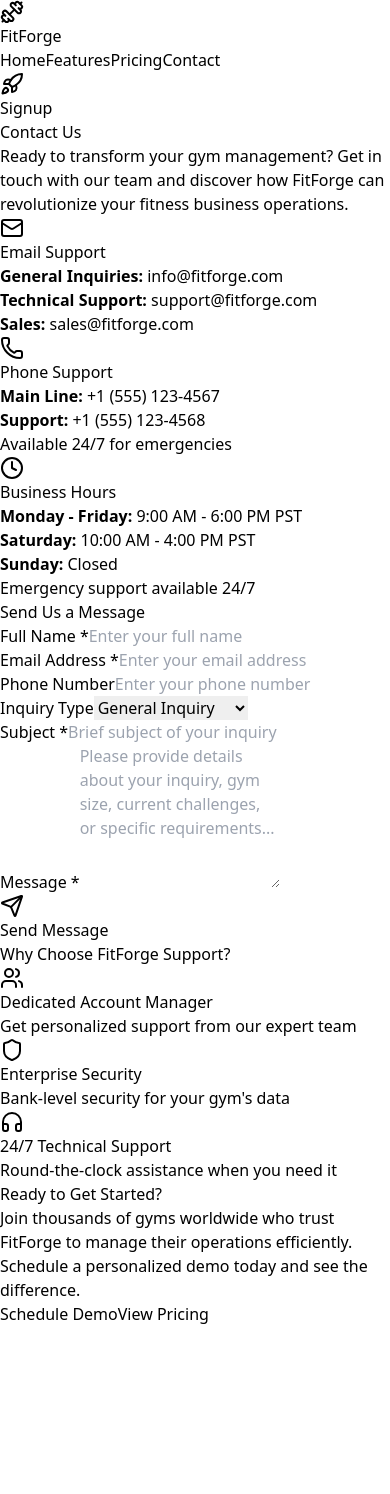
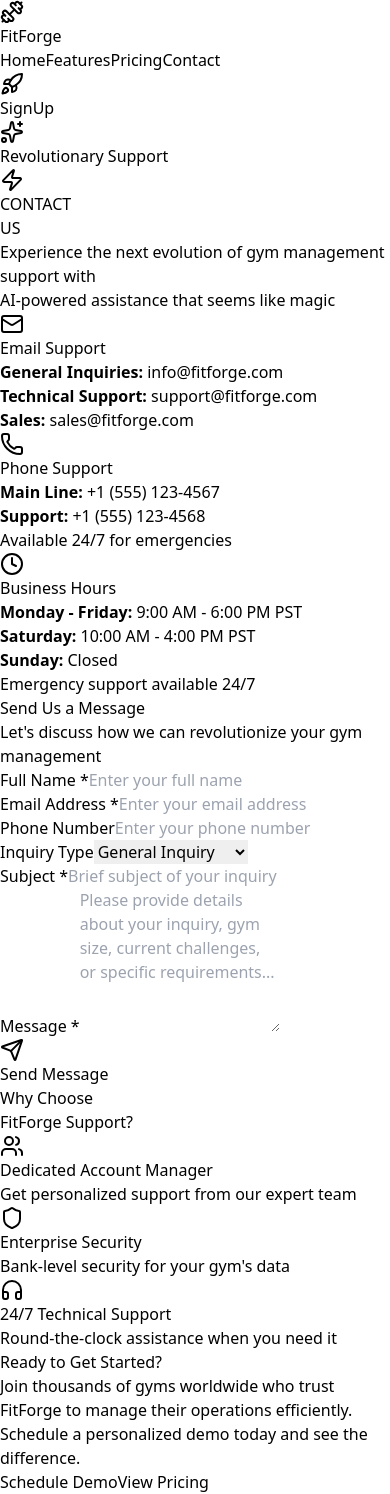
Before and after one commit to Dhruvmishra482/gym-frontend, a React (Vite) app: page /contact in a window 390 px wide. Before the commit the page ends 1326 px from the top, so only its background shows below. Built offline with nearby package versions, Linux system fonts and the light colour scheme.

Commit message:
Made new Changes

```diff
--- a/src/components/Hero/Home.jsx
+++ b/src/components/Hero/Home.jsx
@@ -56,7 +56,7 @@
   return (
     <section
       ref={containerRef}
-      className="relative pb-20 min-h-screen flex items-center justify-center overflow-hidden bg-gradient-to-br from-gray-900 via-black to-gray-800"
+      className="relative py-24 pb-20 min-h-screen flex items-center justify-center overflow-hidden bg-gradient-to-br from-gray-900 via-black to-gray-800"
     >
       {/* Animated Background Effects */}
       <div className="fixed inset-0 z-0">
--- a/src/components/Hero/Navigation.jsx
+++ b/src/components/Hero/Navigation.jsx
@@ -12,7 +12,7 @@
   }, []);
 
   return (
-    <nav className="fixed top-0 w-full bg-black/80 backdrop-blur-2xl z-50 border-b border-orange-500/30">
+    <header className="fixed top-0 left-0 right-0 z-50 bg-black/80 backdrop-blur-2xl border-b border-orange-500/30">
       <div
         className="absolute inset-0 opacity-20 pointer-events-none"
         style={{
@@ -20,45 +20,39 @@
         }}
       />
       <div className="max-w-7xl mx-auto px-4 sm:px-6 lg:px-8">
-        <div className="flex items-center justify-between h-16">
-          {/* Logo */}
+        <div className="flex justify-between items-center py-4">
           <div className="flex items-center space-x-3 group">
             <div className="relative">
-              <Dumbbell className="w-8 h-8 text-orange-500 transform group-hover:rotate-12 transition-transform duration-300" />
+              <Dumbbell className="w-10 h-10 text-orange-500 transform group-hover:rotate-12 transition-transform duration-300" />
               <div className="absolute inset-0 bg-orange-500 blur-lg opacity-50 group-hover:opacity-75 transition-opacity" />
             </div>
-            <span className="text-2xl font-black bg-gradient-to-r from-orange-400 via-yellow-400 to-orange-500 bg-clip-text text-transparent animate-pulse">
+            <span className="text-3xl font-black bg-gradient-to-r from-orange-400 via-yellow-400 to-orange-500 bg-clip-text text-transparent animate-pulse">
               FitForge
             </span>
           </div>
 
-          {/* Links + Login */}
-          <div className="hidden md:flex items-center space-x-6">
+          <nav className="hidden md:flex space-x-8">
             {["Home", "Features", "Pricing", "Contact"].map((item) => (
               <Link
                 key={item}
-                to={`/${item.toLowerCase()}`}
-                className="text-slate-300 hover:text-orange-400 transition-all duration-300 hover:scale-110 font-semibold"
+                to={item === "Home" ? "/home" : `/${item.toLowerCase()}`}
+                className="text-lg font-semibold transition-all duration-300 hover:text-orange-400 hover:scale-110 text-slate-300"
               >
                 {item}
               </Link>
             ))}
+          </nav>
 
-            {/* Login Button */}
-            <Link
-              to="/signup"
-              className="relative group bg-gradient-to-r from-orange-500 to-yellow-500 hover:from-orange-400 hover:to-yellow-400 text-black px-6 py-2 rounded-full font-bold transition-all duration-300 transform hover:scale-110"
-            >
-              <span className="relative z-10 flex items-center">
-                <Rocket className="w-4 h-4 mr-2 group-hover:animate-bounce" />
-                Signup
-              </span>
-              <div className="absolute inset-0 bg-gradient-to-r from-orange-600 to-yellow-600 rounded-full blur-lg opacity-50 group-hover:opacity-75 transition-opacity" />
-            </Link>
-          </div>
+          <Link to="/signup" className="relative group inline-block">
+            <span className="relative z-10 flex items-center bg-gradient-to-r from-orange-500 to-yellow-500 hover:from-orange-400 hover:to-yellow-400 text-white px-8 py-3 rounded-full text-lg font-bold transition-all duration-300 transform hover:scale-110 hover:rotate-1">
+              <Rocket className="w-5 h-5 mr-2 group-hover:animate-bounce" />
+              SignUp
+            </span>
+            <div className="absolute inset-0 bg-gradient-to-r from-orange-600 to-yellow-600 rounded-full blur-lg opacity-50 group-hover:opacity-75 transition-opacity pointer-events-none" />
+          </Link>
         </div>
       </div>
-    </nav>
+    </header>
   );
 };
 
--- a/src/components/NavbarNavigation/ContactUs.jsx
+++ b/src/components/NavbarNavigation/ContactUs.jsx
@@ -1,5 +1,4 @@
 import React, { useState } from "react";
-import { Link } from "react-router-dom";
 import {
   Mail,
   Phone,
@@ -8,6 +7,8 @@
   Users,
   Shield,
   Headphones,
+  Sparkles,
+  Zap,
 } from "lucide-react";
 
 export default function ContactUs() {
@@ -70,7 +71,7 @@
           <p className="mb-2">
             <strong>Support:</strong> +1 (555) 123-4568
           </p>
-          <p className="text-sm text-gray-400">
+          <p className="text-sm text-purple-300">
             Available 24/7 for emergencies
           </p>
         </div>
@@ -90,7 +91,7 @@
           <p className="mb-2">
             <strong>Sunday:</strong> Closed
           </p>
-          <p className="text-sm text-orange-400">
+          <p className="text-sm text-cyan-300">
             Emergency support available 24/7
           </p>
         </div>
@@ -103,58 +104,107 @@
       icon: <Users className="w-6 h-6" />,
       title: "Dedicated Account Manager",
       description: "Get personalized support from our expert team",
+      gradient: "from-orange-400 to-pink-400",
     },
     {
       icon: <Shield className="w-6 h-6" />,
       title: "Enterprise Security",
       description: "Bank-level security for your gym's data",
+      gradient: "from-cyan-400 to-blue-400",
     },
     {
       icon: <Headphones className="w-6 h-6" />,
       title: "24/7 Technical Support",
       description: "Round-the-clock assistance when you need it",
+      gradient: "from-purple-400 to-pink-400",
     },
   ];
 
   return (
-    <div className="min-h-screen bg-gradient-to-br from-slate-900 via-blue-900 to-slate-800">
-      <div className="max-w-7xl mx-auto px-6 py-16">
+    <div className="min-h-screen bg-black relative overflow-hidden py-14">
+      {/* Animated Background Elements */}
+      <div className="absolute inset-0">
+        <div className="absolute top-20 left-10 w-72 h-72 bg-gradient-to-br from-orange-500/20 to-pink-500/20 rounded-full blur-3xl animate-pulse"></div>
+        <div className="absolute top-40 right-20 w-96 h-96 bg-gradient-to-br from-cyan-500/20 to-blue-500/20 rounded-full blur-3xl animate-pulse delay-1000"></div>
+        <div className="absolute bottom-20 left-1/3 w-80 h-80 bg-gradient-to-br from-purple-500/20 to-pink-500/20 rounded-full blur-3xl animate-pulse delay-2000"></div>
+      </div>
+
+      <div className="relative z-10 max-w-7xl mx-auto px-6 py-16">
         {/* Hero Section */}
         <div className="text-center mb-16">
-          <h1 className="text-5xl md:text-6xl font-extrabold bg-gradient-to-r from-orange-400 via-yellow-400 to-orange-500 bg-clip-text text-transparent mb-6">
-            Contact Us
+          <div className="inline-flex items-center space-x-2 bg-gradient-to-r from-orange-600/20 to-pink-600/20 backdrop-blur-sm border border-orange-500/30 rounded-full px-6 py-3 mb-8">
+            <Sparkles className="w-5 h-5 text-orange-400" />
+            <span className="text-orange-300 font-semibold">
+              Revolutionary Support
+            </span>
+            <Zap className="w-5 h-5 text-pink-400" />
+          </div>
+
+          <h1 className="text-6xl md:text-8xl font-black mb-6 leading-tight">
+            <span className="bg-gradient-to-r from-orange-400 via-yellow-400 to-pink-400 bg-clip-text text-transparent">
+              CONTACT
+            </span>
+            <br />
+            <span className="bg-gradient-to-r from-cyan-400 via-blue-400 to-purple-400 bg-clip-text text-transparent">
+              US
+            </span>
           </h1>
-          <p className="text-xl text-gray-300 max-w-3xl mx-auto">
-            Ready to transform your gym management? Get in touch with our team
-            and discover how FitForge can revolutionize your fitness business
-            operations.
+
+          <div className="max-w-4xl mx-auto mb-8">
+            <p className="text-xl text-gray-300 mb-4">
+              Experience the{" "}
+              <span className="bg-gradient-to-r from-orange-400 to-pink-400 bg-clip-text text-transparent font-bold">
+                next evolution
+              </span>{" "}
+              of gym management support with
             </p>
+            <p className="text-2xl font-bold">
+              <span className="bg-gradient-to-r from-purple-400 to-cyan-400 bg-clip-text text-transparent">
+                AI-powered assistance
+              </span>{" "}
+              <span className="text-gray-300">that seems like magic</span>
+            </p>
+          </div>
         </div>
 
         {/* Contact Information Grid */}
-        <div className="grid md:grid-cols-3 gap-8 mb-16 max-w-5xl mx-auto">
+        <div className="grid md:grid-cols-3 gap-8 mb-16 max-w-6xl mx-auto">
           {contactInfo.map((info, index) => (
-            <div
-              key={index}
-              className="bg-white/5 backdrop-blur-md rounded-2xl p-6 border border-orange-500/10 hover:border-orange-500/30 transition-all duration-300 hover:-translate-y-2 hover:shadow-xl hover:shadow-orange-500/10"
-            >
-              <div className="text-orange-400 mb-4">{info.icon}</div>
-              <h3 className="text-xl font-bold text-orange-400 mb-3">
+            <div key={index} className="group relative h-full">
+              <div className="absolute inset-0 bg-gradient-to-r from-orange-500/20 via-pink-500/20 to-purple-500/20 rounded-2xl blur-xl group-hover:blur-2xl transition-all duration-300"></div>
+              <div className="relative bg-gray-900/50 backdrop-blur-xl rounded-2xl p-8 border border-gray-700/50 hover:border-orange-400/50 transition-all duration-300 transform hover:-translate-y-2 h-full flex flex-col">
+                <div className="text-transparent bg-gradient-to-r from-orange-400 to-pink-400 bg-clip-text mb-6">
+                  {info.icon}
+                </div>
+                <h3 className="text-xl font-bold bg-gradient-to-r from-orange-400 to-pink-400 bg-clip-text text-transparent mb-4">
                   {info.title}
                 </h3>
-              <div className="text-gray-300 text-sm">{info.content}</div>
+                <div className="text-gray-300 text-sm flex-grow">
+                  {info.content}
+                </div>
+              </div>
             </div>
           ))}
         </div>
 
         {/* Contact Form */}
-        <div className="bg-white/5 backdrop-blur-md rounded-2xl p-8 border border-orange-500/10 mb-12">
-          <h2 className="text-3xl font-bold text-orange-400 text-center mb-8">
+        <div className="relative mb-16">
+          <div className="absolute inset-0 bg-gradient-to-r from-orange-500/10 via-purple-500/10 to-cyan-500/10 rounded-3xl blur-2xl"></div>
+          <div className="relative bg-gray-900/40 backdrop-blur-xl rounded-3xl p-10 border border-gray-700/30">
+            <div className="text-center mb-10">
+              <h2 className="text-4xl font-black mb-4">
+                <span className="bg-gradient-to-r from-orange-400 via-pink-400 to-purple-400 bg-clip-text text-transparent">
                   Send Us a Message
+                </span>
               </h2>
-          <div className="grid md:grid-cols-2 gap-6">
-            <div className="space-y-2">
-              <label className="text-orange-400 font-semibold">
+              <p className="text-gray-400">
+                Let's discuss how we can revolutionize your gym management
+              </p>
+            </div>
+
+            <div className="grid md:grid-cols-2 gap-8">
+              <div className="space-y-3">
+                <label className="block text-sm font-bold bg-gradient-to-r from-orange-400 to-pink-400 bg-clip-text text-transparent">
                   Full Name *
                 </label>
                 <input
@@ -162,13 +212,13 @@
                   name="name"
                   value={formData.name}
                   onChange={handleInputChange}
-                className="w-full bg-white/10 border border-orange-500/20 rounded-xl px-4 py-3 text-white placeholder-gray-400 focus:border-orange-400 focus:outline-none focus:ring-2 focus:ring-orange-400/20 transition-all"
+                  className="w-full bg-gray-800/50 backdrop-blur-sm border border-gray-600/50 rounded-xl px-6 py-4 text-white placeholder-gray-500 focus:border-orange-400 focus:outline-none focus:ring-2 focus:ring-orange-400/30 transition-all"
                   placeholder="Enter your full name"
                 />
               </div>
 
-            <div className="space-y-2">
-              <label className="text-orange-400 font-semibold">
+              <div className="space-y-3">
+                <label className="block text-sm font-bold bg-gradient-to-r from-orange-400 to-pink-400 bg-clip-text text-transparent">
                   Email Address *
                 </label>
                 <input
@@ -176,13 +226,13 @@
                   name="email"
                   value={formData.email}
                   onChange={handleInputChange}
-                className="w-full bg-white/10 border border-orange-500/20 rounded-xl px-4 py-3 text-white placeholder-gray-400 focus:border-orange-400 focus:outline-none focus:ring-2 focus:ring-orange-400/20 transition-all"
+                  className="w-full bg-gray-800/50 backdrop-blur-sm border border-gray-600/50 rounded-xl px-6 py-4 text-white placeholder-gray-500 focus:border-orange-400 focus:outline-none focus:ring-2 focus:ring-orange-400/30 transition-all"
                   placeholder="Enter your email address"
                 />
               </div>
 
-            <div className="space-y-2">
-              <label className="text-orange-400 font-semibold">
+              <div className="space-y-3">
+                <label className="block text-sm font-bold bg-gradient-to-r from-orange-400 to-pink-400 bg-clip-text text-transparent">
                   Phone Number
                 </label>
                 <input
@@ -190,119 +240,143 @@
                   name="phone"
                   value={formData.phone}
                   onChange={handleInputChange}
-                className="w-full bg-white/10 border border-orange-500/20 rounded-xl px-4 py-3 text-white placeholder-gray-400 focus:border-orange-400 focus:outline-none focus:ring-2 focus:ring-orange-400/20 transition-all"
+                  className="w-full bg-gray-800/50 backdrop-blur-sm border border-gray-600/50 rounded-xl px-6 py-4 text-white placeholder-gray-500 focus:border-orange-400 focus:outline-none focus:ring-2 focus:ring-orange-400/30 transition-all"
                   placeholder="Enter your phone number"
                 />
               </div>
 
-            <div className="space-y-2">
-              <label className="text-orange-400 font-semibold">
+              <div className="space-y-3">
+                <label className="block text-sm font-bold bg-gradient-to-r from-orange-400 to-pink-400 bg-clip-text text-transparent">
                   Inquiry Type
                 </label>
                 <select
                   name="inquiry"
                   value={formData.inquiry}
                   onChange={handleInputChange}
-                className="w-full bg-white/10 border border-orange-500/20 rounded-xl px-4 py-3 text-white focus:border-orange-400 focus:outline-none focus:ring-2 focus:ring-orange-400/20 transition-all"
+                  className="w-full bg-gray-800/50 backdrop-blur-sm border border-gray-600/50 rounded-xl px-6 py-4 text-white focus:border-orange-400 focus:outline-none focus:ring-2 focus:ring-orange-400/30 transition-all"
                 >
-                <option value="general" className="bg-slate-800">
+                  <option value="general" className="bg-gray-800">
                     General Inquiry
                   </option>
-                <option value="sales" className="bg-slate-800">
+                  <option value="sales" className="bg-gray-800">
                     Sales & Pricing
                   </option>
-                <option value="support" className="bg-slate-800">
+                  <option value="support" className="bg-gray-800">
                     Technical Support
                   </option>
-                <option value="demo" className="bg-slate-800">
+                  <option value="demo" className="bg-gray-800">
                     Request Demo
                   </option>
-                <option value="partnership" className="bg-slate-800">
+                  <option value="partnership" className="bg-gray-800">
                     Partnership
                   </option>
                 </select>
               </div>
 
-            <div className="md:col-span-2 space-y-2">
-              <label className="text-orange-400 font-semibold">Subject *</label>
+              <div className="md:col-span-2 space-y-3">
+                <label className="block text-sm font-bold bg-gradient-to-r from-orange-400 to-pink-400 bg-clip-text text-transparent">
+                  Subject *
+                </label>
                 <input
                   type="text"
                   name="subject"
                   value={formData.subject}
                   onChange={handleInputChange}
-                className="w-full bg-white/10 border border-orange-500/20 rounded-xl px-4 py-3 text-white placeholder-gray-400 focus:border-orange-400 focus:outline-none focus:ring-2 focus:ring-orange-400/20 transition-all"
+                  className="w-full bg-gray-800/50 backdrop-blur-sm border border-gray-600/50 rounded-xl px-6 py-4 text-white placeholder-gray-500 focus:border-orange-400 focus:outline-none focus:ring-2 focus:ring-orange-400/30 transition-all"
                   placeholder="Brief subject of your inquiry"
                 />
               </div>
 
-            <div className="md:col-span-2 space-y-2">
-              <label className="text-orange-400 font-semibold">Message *</label>
+              <div className="md:col-span-2 space-y-3">
+                <label className="block text-sm font-bold bg-gradient-to-r from-orange-400 to-pink-400 bg-clip-text text-transparent">
+                  Message *
+                </label>
                 <textarea
                   name="message"
                   value={formData.message}
                   onChange={handleInputChange}
                   rows="6"
-                className="w-full bg-white/10 border border-orange-500/20 rounded-xl px-4 py-3 text-white placeholder-gray-400 focus:border-orange-400 focus:outline-none focus:ring-2 focus:ring-orange-400/20 transition-all resize-none"
+                  className="w-full bg-gray-800/50 backdrop-blur-sm border border-gray-600/50 rounded-xl px-6 py-4 text-white placeholder-gray-500 focus:border-orange-400 focus:outline-none focus:ring-2 focus:ring-orange-400/30 transition-all resize-none"
                   placeholder="Please provide details about your inquiry, gym size, current challenges, or specific requirements..."
                 />
               </div>
 
               <div className="md:col-span-2 text-center">
                 <button
-                onClick={handleSubmit}
-                className="bg-gradient-to-r from-orange-500 to-orange-600 text-black px-8 py-3 rounded-full font-bold text-lg hover:from-orange-400 hover:to-orange-500 transition-all transform hover:-translate-y-1 hover:shadow-xl hover:shadow-orange-500/20 inline-flex items-center space-x-2"
+                  type="submit"
+                  className="group relative px-12 py-4 bg-gradient-to-r from-orange-500 via-pink-500 to-purple-500 text-white rounded-full font-bold text-lg transition-all transform hover:scale-105 hover:shadow-2xl hover:shadow-orange-500/25"
                 >
+                  <div className="absolute inset-0 bg-gradient-to-r from-orange-600 via-pink-600 to-purple-600 rounded-full opacity-0 group-hover:opacity-100 transition-opacity blur-xl"></div>
+                  <div className="relative flex items-center space-x-3">
                     <Send className="w-5 h-5" />
                     <span>Send Message</span>
+                  </div>
                 </button>
+              </div>
             </div>
           </div>
         </div>
 
         {/* Features Section */}
-        <div className="text-center mb-12">
-          <h2 className="text-3xl font-bold text-white mb-4">
-            Why Choose FitForge Support?
+        <div className="text-center mb-16">
+          <h2 className="text-4xl font-black mb-8">
+            <span className="text-gray-300">Why Choose</span>
+            <br />
+            <span className="bg-gradient-to-r from-orange-400 via-pink-400 to-purple-400 bg-clip-text text-transparent">
+              FitForge Support?
+            </span>
           </h2>
-          <div className="grid md:grid-cols-3 gap-8 mt-8">
+
+          <div className="grid md:grid-cols-3 gap-8 mt-12">
             {features.map((feature, index) => (
+              <div key={index} className="group relative">
                 <div
-                key={index}
-                className="bg-white/5 backdrop-blur-md rounded-xl p-6 border border-orange-500/10 hover:border-orange-500/30 transition-all duration-300"
+                  className={`absolute inset-0 bg-gradient-to-br ${feature.gradient} opacity-20 rounded-2xl blur-xl group-hover:opacity-30 transition-all duration-300`}
+                ></div>
+                <div className="relative bg-gray-900/50 backdrop-blur-xl rounded-2xl p-8 border border-gray-700/50 hover:border-gray-600/50 transition-all duration-300 transform hover:-translate-y-2">
+                  <div
+                    className={`text-transparent bg-gradient-to-r ${feature.gradient} bg-clip-text mb-6 flex justify-center`}
                   >
-                <div className="text-orange-400 mb-4 flex justify-center">
                     {feature.icon}
                   </div>
-                <h3 className="text-lg font-bold text-white mb-2">
+                  <h3
+                    className={`text-xl font-bold mb-4 bg-gradient-to-r ${feature.gradient} bg-clip-text text-transparent`}
+                  >
                     {feature.title}
                   </h3>
-                <p className="text-gray-300 text-sm">{feature.description}</p>
+                  <p className="text-gray-300 text-sm leading-relaxed">
+                    {feature.description}
+                  </p>
+                </div>
               </div>
             ))}
           </div>
         </div>
 
         {/* Call to Action */}
-        <div className="bg-gradient-to-r from-orange-500/10 to-yellow-500/10 rounded-2xl p-8 text-center border border-orange-500/20">
-          <h3 className="text-2xl font-bold text-white mb-4">
+        <div className="relative">
+          <div className="absolute inset-0 bg-gradient-to-r from-orange-500/20 via-purple-500/20 to-cyan-500/20 rounded-3xl blur-2xl"></div>
+          <div className="relative bg-gray-900/40 backdrop-blur-xl rounded-3xl p-12 border border-gray-700/30 text-center">
+            <h3 className="text-3xl font-black mb-6">
+              <span className="bg-gradient-to-r from-orange-400 via-pink-400 to-purple-400 bg-clip-text text-transparent">
                 Ready to Get Started?
+              </span>
             </h3>
-          <p className="text-gray-300 mb-6 max-w-2xl mx-auto">
-            Join thousands of gyms worldwide who trust FitForge to manage their
-            operations efficiently. Schedule a personalized demo today and see
-            the difference.
+            <p className="text-gray-300 text-lg mb-8 max-w-3xl mx-auto leading-relaxed">
+              Join thousands of gyms worldwide who trust FitForge to manage
+              their operations efficiently. Schedule a personalized demo today
+              and see the difference.
             </p>
-          <div className="flex flex-col sm:flex-row gap-4 justify-center">
-            <button className="bg-gradient-to-r from-orange-500 to-orange-600 text-black px-8 py-3 rounded-full font-bold hover:from-orange-400 hover:to-orange-500 transition-all transform hover:-translate-y-1">
-              Schedule Demo
+            <div className="flex flex-col sm:flex-row gap-6 justify-center">
+              <button className="group relative px-10 py-4 bg-gradient-to-r from-orange-500 to-pink-500 text-white rounded-full font-bold text-lg transition-all transform hover:scale-105">
+                <div className="absolute inset-0 bg-gradient-to-r from-orange-600 to-pink-600 rounded-full opacity-0 group-hover:opacity-100 transition-opacity blur-xl"></div>
+                <span className="relative">Schedule Demo</span>
               </button>
 
-<Link
-  to="/pricing"
-  className="inline-block border-2 border-orange-400 text-orange-400 px-8 py-3 rounded-full font-bold hover:bg-orange-400 hover:text-black transition-all text-center"
->
-  View Pricing
-</Link>
+              <button className="group relative px-10 py-4 bg-transparent border-2 border-gray-600 text-gray-300 rounded-full font-bold text-lg hover:border-purple-400 hover:text-purple-300 transition-all">
+                <span className="relative">View Pricing</span>
+              </button>
+            </div>
           </div>
         </div>
       </div>
--- a/src/components/NavbarNavigation/PricingPage.jsx
+++ b/src/components/NavbarNavigation/PricingPage.jsx
@@ -200,7 +200,7 @@
   ];
 
   return (
-    <div className="min-h-screen bg-black relative overflow-hidden">
+    <div className="min-h-screen bg-black relative overflow-hidden py-6">
       {/* Animated Background */}
       <div className="absolute inset-0">
         <div className="absolute inset-0 bg-gradient-to-br from-purple-900/20 via-blue-900/20 to-cyan-900/20"></div>
```
Also changed, not shown: src/components/Auth/LoginForm.jsx (+137 -60 lines), src/components/Auth/SignUpForm.jsx (+172 -86 lines), src/components/Hero/HeroMain.jsx (+4 -4 lines), src/components/NavbarNavigation/Features.jsx (+4 -7 lines). Lines whose indentation alone changed are shown as unchanged.
